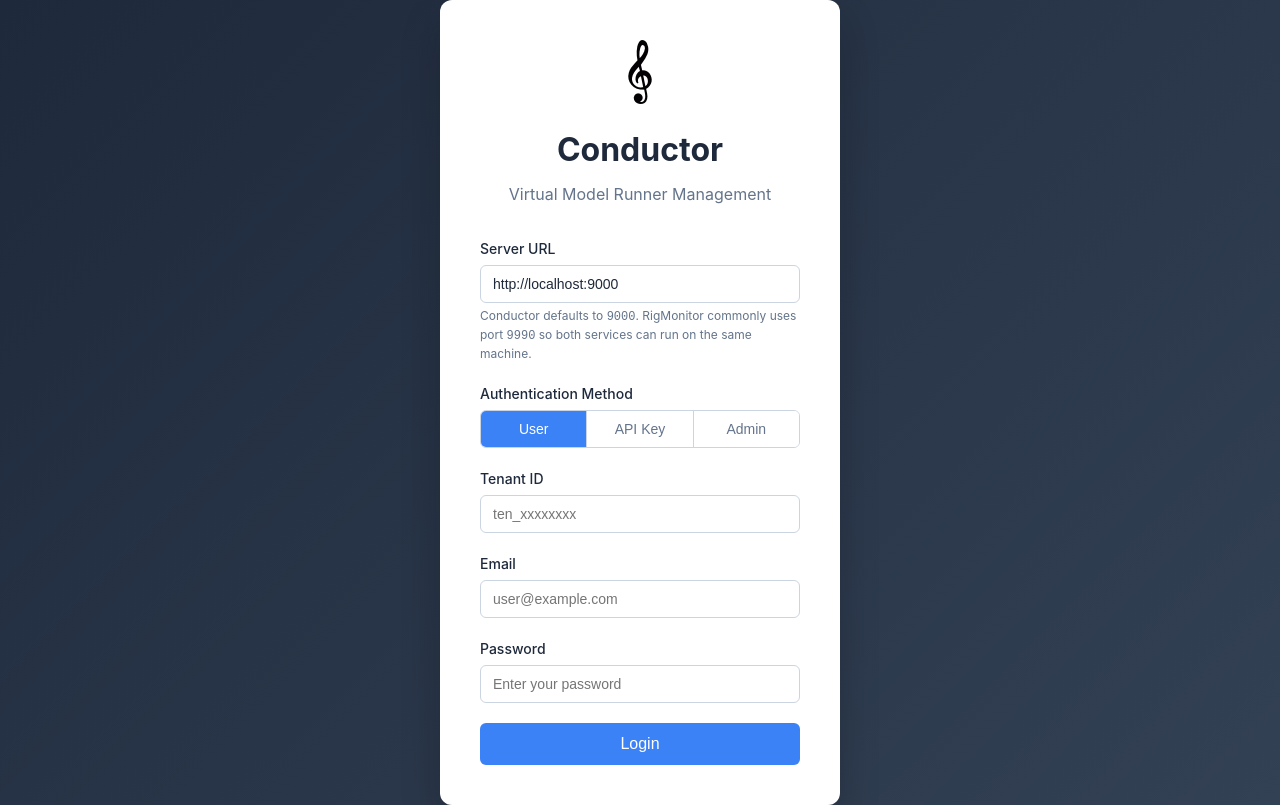
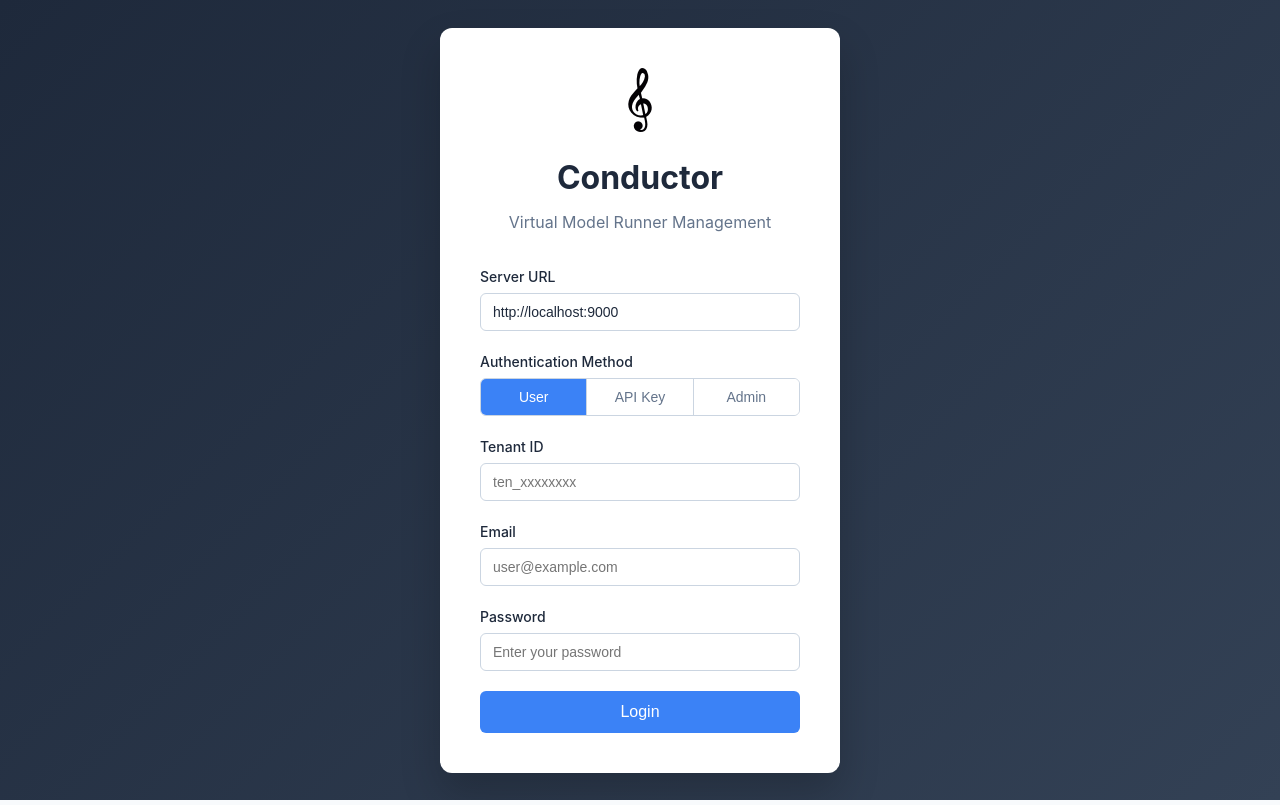
Before and after one commit to jchristn/Conductor, a React (Vite) app in the folder dashboard/: page / in a window 1280 px wide. Built offline with nearby package versions, Linux system fonts and the light colour scheme.

Commit message:
Remove login page port guidance

```diff
--- a/dashboard/src/views/Login.jsx
+++ b/dashboard/src/views/Login.jsx
@@ -51,9 +51,6 @@ function Login() {
               placeholder={DEFAULT_SERVER_URL}
               required
             />
-            <p className="form-help">
-              Conductor defaults to <code>9000</code>. RigMonitor commonly uses port <code>9990</code> so both services can run on the same machine.
-            </p>
           </div>
 
           <div className="form-group">
```
